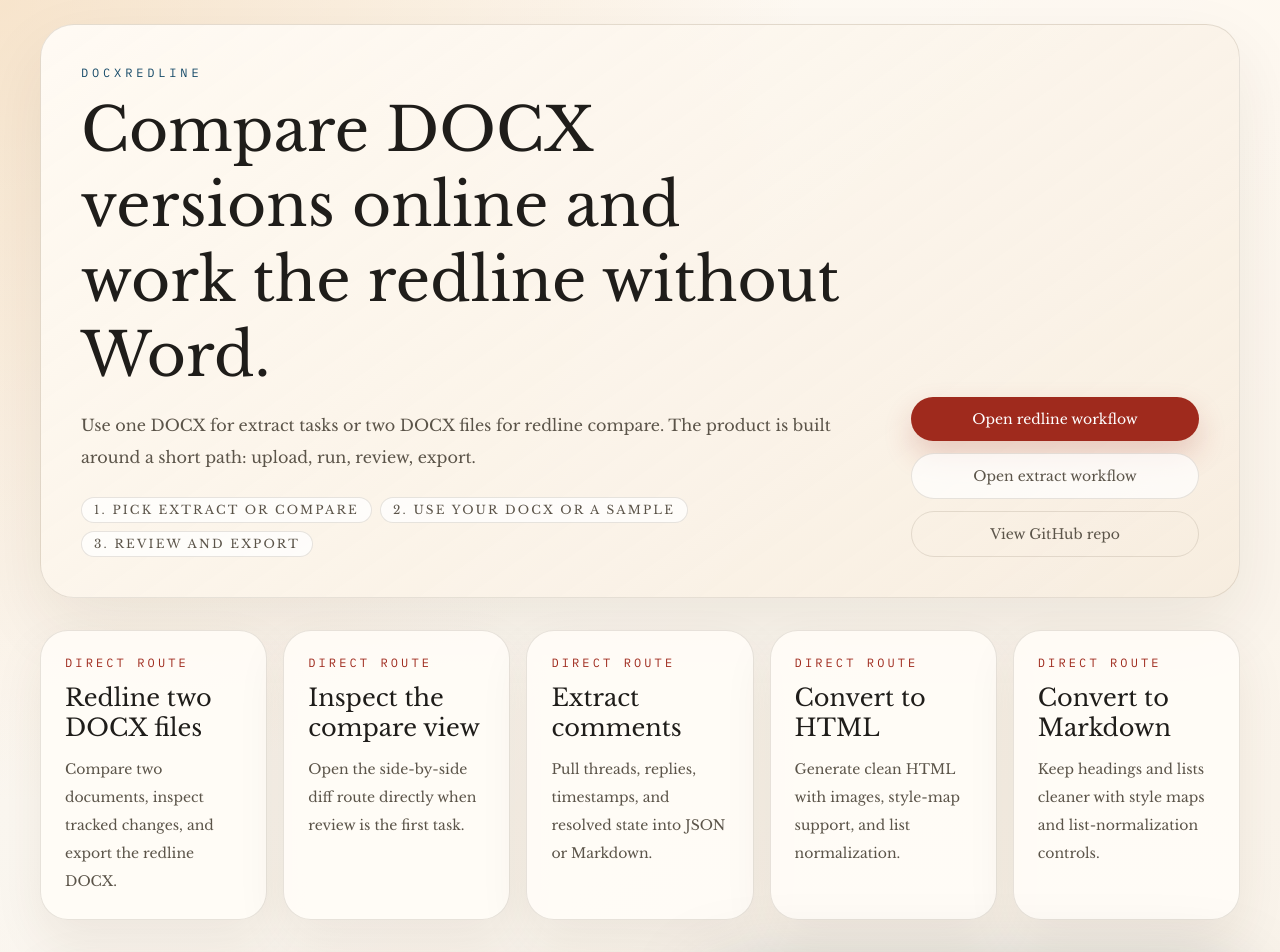
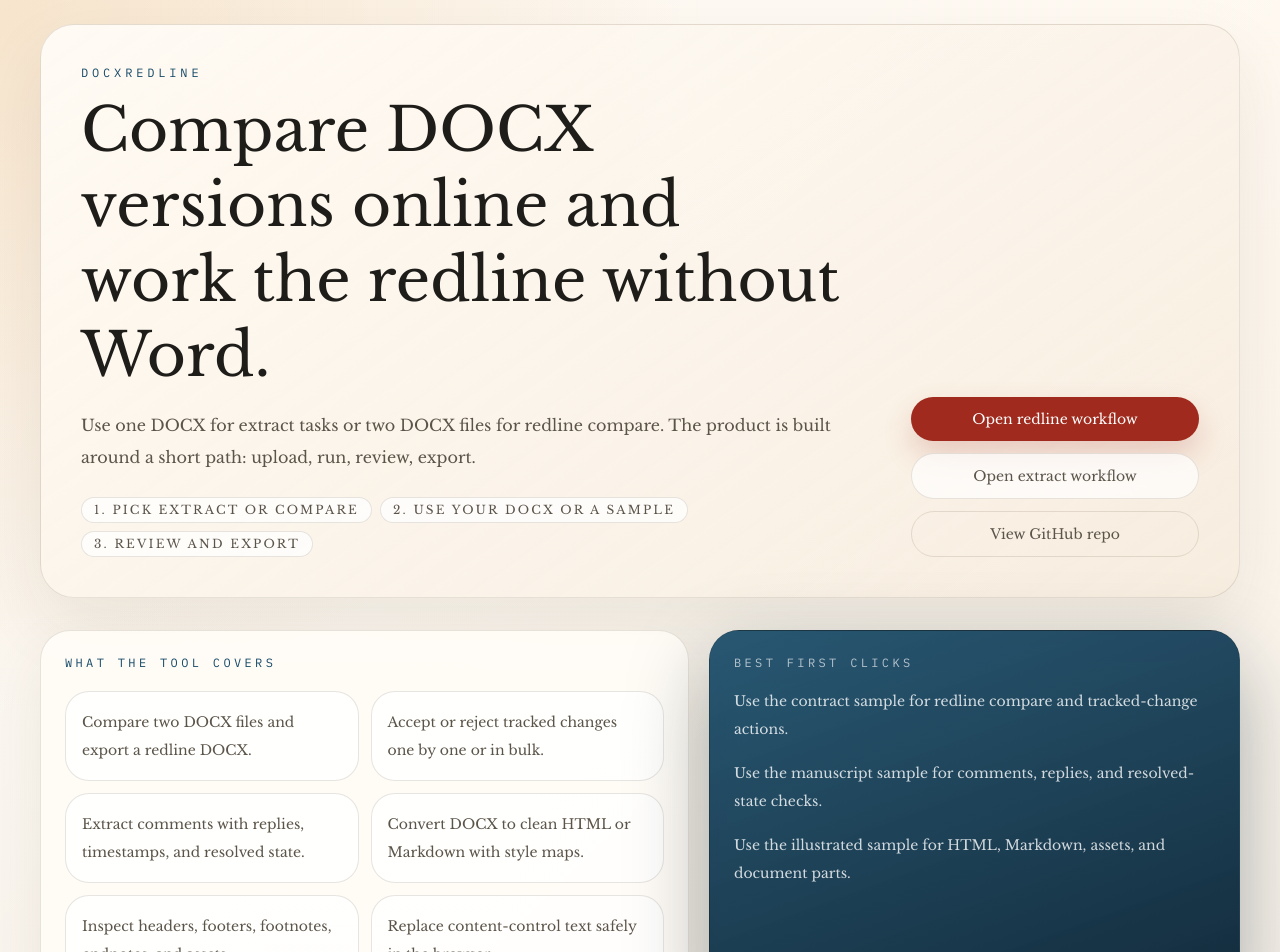
Before and after one commit to chayprabs/docx-redline-online, a Next.js app in the folder apps/web/: page / in a window 1280 px wide. Shown: the top 952 px of the page. Built offline with nearby package versions, Linux system fonts and the light colour scheme.

Commit message:
feat(ui): remove duplicate home route cards

```diff
--- a/apps/web/app/page.tsx
+++ b/apps/web/app/page.tsx
@@ -1,34 +1,6 @@
 import Link from "next/link";
 
 import { PlaygroundLauncher } from "../components/playground-launcher";
-
-const workflowCards = [
-  {
-    href: "/docx-redline",
-    title: "Redline two DOCX files",
-    description: "Compare two documents, inspect tracked changes, and export the redline DOCX.",
-  },
-  {
-    href: "/docx-compare",
-    title: "Inspect the compare view",
-    description: "Open the side-by-side diff route directly when review is the first task.",
-  },
-  {
-    href: "/docx-comments-extract",
-    title: "Extract comments",
-    description: "Pull threads, replies, timestamps, and resolved state into JSON or Markdown.",
-  },
-  {
-    href: "/docx-to-html",
-    title: "Convert to HTML",
-    description: "Generate clean HTML with images, style-map support, and list normalization.",
-  },
-  {
-    href: "/docx-to-markdown",
-    title: "Convert to Markdown",
-    description: "Keep headings and lists cleaner with style maps and list-normalization controls.",
-  },
-];
 
 export default function Home() {
   return (
@@ -86,24 +58,6 @@
         </div>
       </section>
 
-      <section className="grid gap-4 pt-8 md:grid-cols-2 xl:grid-cols-5">
-        {workflowCards.map((card) => (
-          <Link
-            key={card.href}
-            className="rounded-[28px] border border-[color:var(--line)] bg-[color:var(--surface-elevated)] p-6 shadow-[0_20px_50px_rgba(71,48,29,0.08)] transition-transform hover:-translate-y-1"
-            href={card.href}
-          >
-            <p className="font-mono text-xs uppercase tracking-[0.26em] text-[color:var(--accent)]">
-              Direct route
-            </p>
-            <h2 className="mt-3 text-2xl leading-tight text-[color:var(--ink)]">{card.title}</h2>
-            <p className="mt-3 text-sm leading-7 text-[color:var(--ink-muted)]">
-              {card.description}
-            </p>
-          </Link>
-        ))}
-      </section>
-
       <section className="grid gap-5 pt-8 lg:grid-cols-[1.1fr_0.9fr]">
         <div className="rounded-[30px] border border-[color:var(--line)] bg-[color:var(--surface-elevated)] p-6 shadow-[0_24px_60px_rgba(71,48,29,0.08)]">
           <p className="font-mono text-xs uppercase tracking-[0.28em] text-[color:var(--accent-2)]">
```
